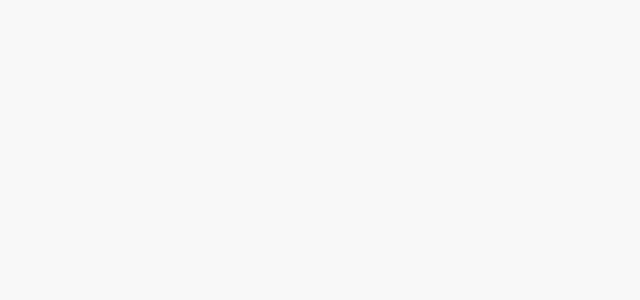
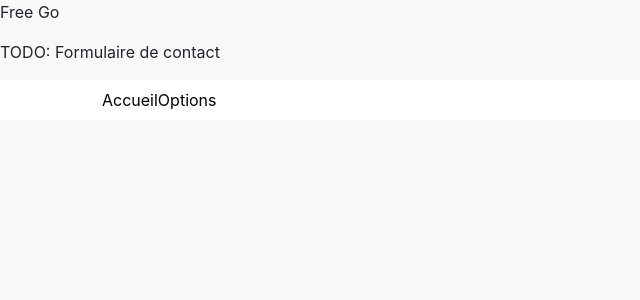
Before and after one commit to HE-Arc/FreeGo2, a Vue app in the folder frontend/vueapp/: page /contact in a window 1280 px wide. Shown: the top 300 px of the page, without its empty margins (0-640 px from the left). Built offline with nearby package versions, Linux system fonts and the light colour scheme.

Commit message:
Add "contact us" page

```diff
--- a/frontend/vueapp/src/components/OptionsMenu.vue
+++ b/frontend/vueapp/src/components/OptionsMenu.vue
@@ -1,9 +1,9 @@
 <template>
   <div class="options-menu">
     <p>
-      <router-link :to = "{ name:'Donations' }" tag="button" exact>Donations</router-link>
-      <router-link :to = "{ name:'ContactUs' }" tag="button" exact>Nous contacter</router-link>
-      <router-link :to = "{ name:'ManageFridge' }" tag="button" v-if="accessToken!=null" exact>Gérer mon Free Go</router-link>
+      <router-link :to = "{ name:'donations' }" tag="button" exact>Donations</router-link>
+      <router-link :to = "{ name:'contactUs' }" tag="button" exact>Nous contacter</router-link>
+      <router-link :to = "{ name:'manageFridge' }" tag="button" v-if="accessToken!=null" exact>Gérer mon Free Go</router-link>
       <!-- TODO: ManageFridge should only be available to Manager role -->
       <router-link :to = "{ name:'login' }" tag="button" v-if="accessToken==null" exact>Se connecter</router-link>
       <router-link :to = "{ name:'logout' }" tag="button" v-else exact>Se déconnecter</router-link>
--- a/frontend/vueapp/src/routes.js
+++ b/frontend/vueapp/src/routes.js
@@ -5,6 +5,7 @@ import Options from './views/Options'
 import Fridge from './views/Fridge'
 import Login from './views/Login'
 import Logout from './views/Logout'
+import ContactUs from './views/ContactUs'
 
 Vue.use(VueRouter)
 
@@ -40,5 +41,10 @@ export default new VueRouter({
             name: 'logout',
             component: Logout,
         },
+        {
+            path: '/contact',
+            name: 'contactUs',
+            component: ContactUs,
+        },
     ]
 })
--- /dev/null
+++ b/frontend/vueapp/src/views/ContactUs.vue
@@ -0,0 +1,24 @@
+<template>
+  <div class="contactUs">
+    <Head></Head>
+    <p>TODO: Formulaire de contact</p>
+    <Navbar></Navbar>
+  </div>
+</template>
+
+<script>
+  import Navbar from '../components/Navbar'
+  import Head from '../components/Head'
+
+  export default {
+    name: 'ContactUs',
+    components: {
+      Navbar,
+      Head,
+    },
+  }
+</script>
+
+<style scoped>
+
+</style>
```
